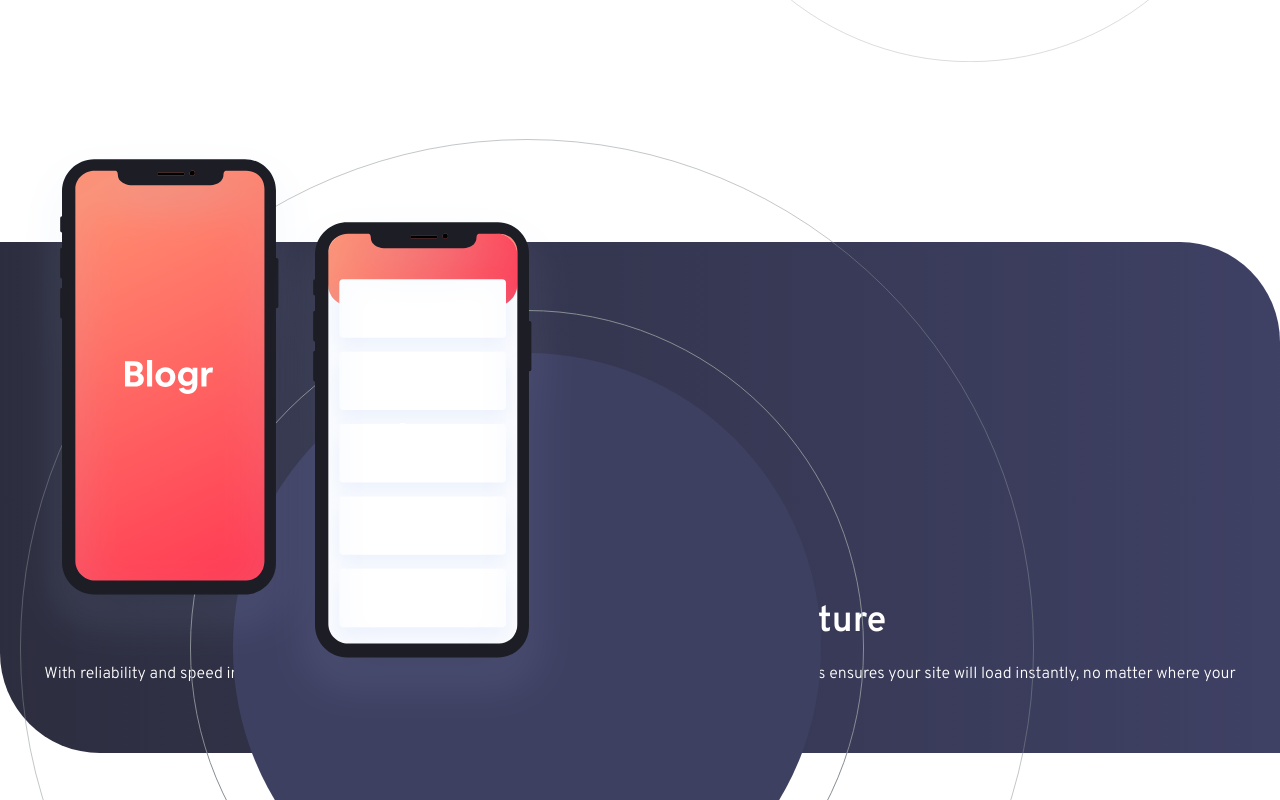
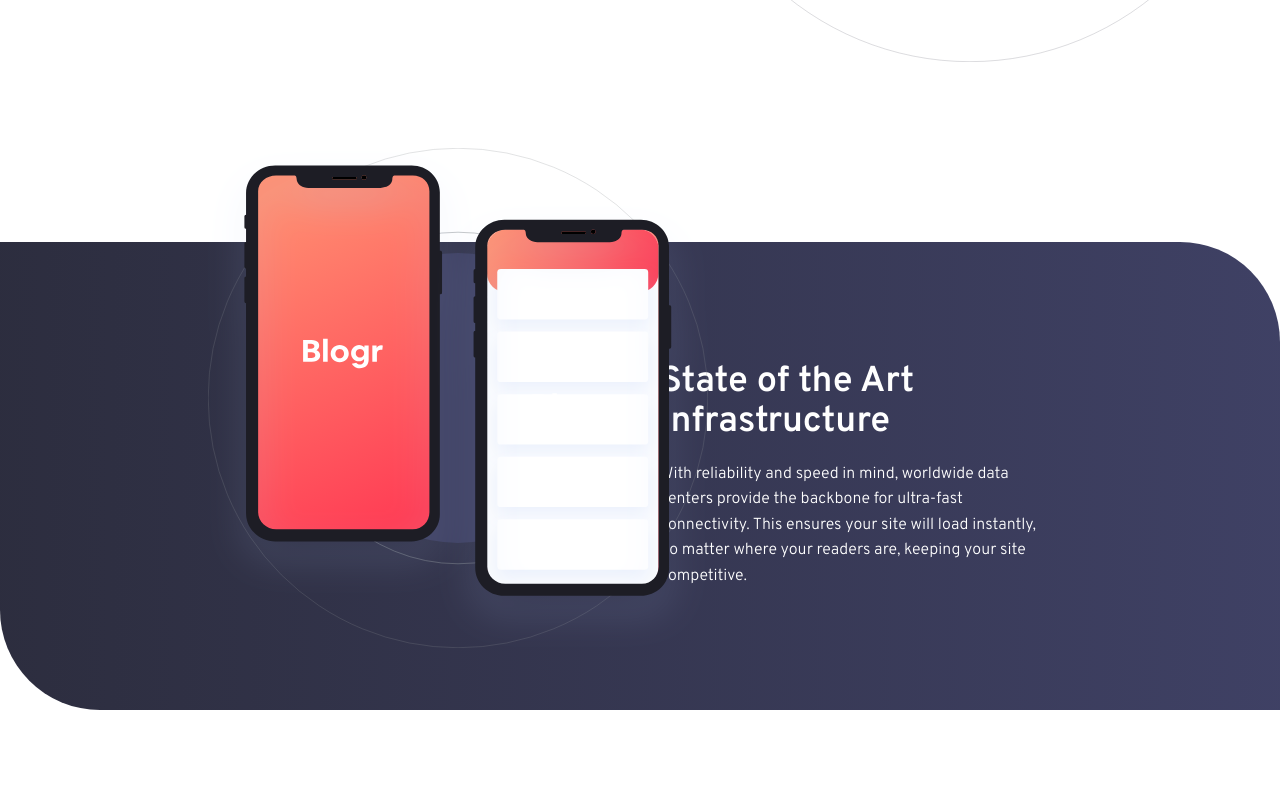
Before and after one commit to alexangria1992/frontend-mentor-challenges, a React (Create React App) app in the folder blogr-website/: page / in a window 1280 px wide. Shown: the part 1280-2080 px from the top of the page. Built offline with nearby package versions, Linux system fonts and the light colour scheme.

Commit message:
Desktop State Section

```diff
--- a/blogr-website/src/components/State.js
+++ b/blogr-website/src/components/State.js
@@ -5,9 +5,17 @@
 const State = () => {
   return (
     <>
-      <section className="px-5 py-10 text-center state text-white relative z-10">
-        <div className="pt-80 px-5">
-          <h2 className="text-center text-3xl text-white mb-5 lg:text-4xl 2xl:text-5xl">
+      <section className="px-5 py-10 text-center state text-white relative z-10 md:grid md:grid-cols-2 md:text-left xl:px-52">
+        <div>
+          <div>
+            <img src={circles} alt="" className="state-img circles" />
+          </div>
+          <div>
+            <img src={phones} alt="" className="state-img" />
+          </div>
+        </div>
+        <div className="pt-80 px-5  md:py-20">
+          <h2 className="text-center text-3xl text-white mb-5 lg:text-4xl 2xl:text-5xl md:text-left">
             State of the Art Infrastructure
           </h2>
           <p>
@@ -17,14 +25,6 @@
             site competitive.
           </p>
         </div>
-        <div>
-          <div>
-            <img src={circles} alt="" className="state-img circles" />
-          </div>
-          <div>
-            <img src={phones} alt="" className="state-img" />
-          </div>
-        </div>
       </section>
     </>
   );
--- a/blogr-website/src/index.css
+++ b/blogr-website/src/index.css
@@ -122,6 +122,8 @@
 .state .state-img {
   position: absolute;
   top: -20%;
+  height: 500px;
+  width: 100%;
 }
 
 @media (min-width: 768px) {
@@ -144,6 +146,10 @@
     color: var(--white);
     margin: 0;
   }
+
+  .state .state-img {
+    width: 500px;
+  }
 }
 
 @media (min-width: 1024px) {
```
